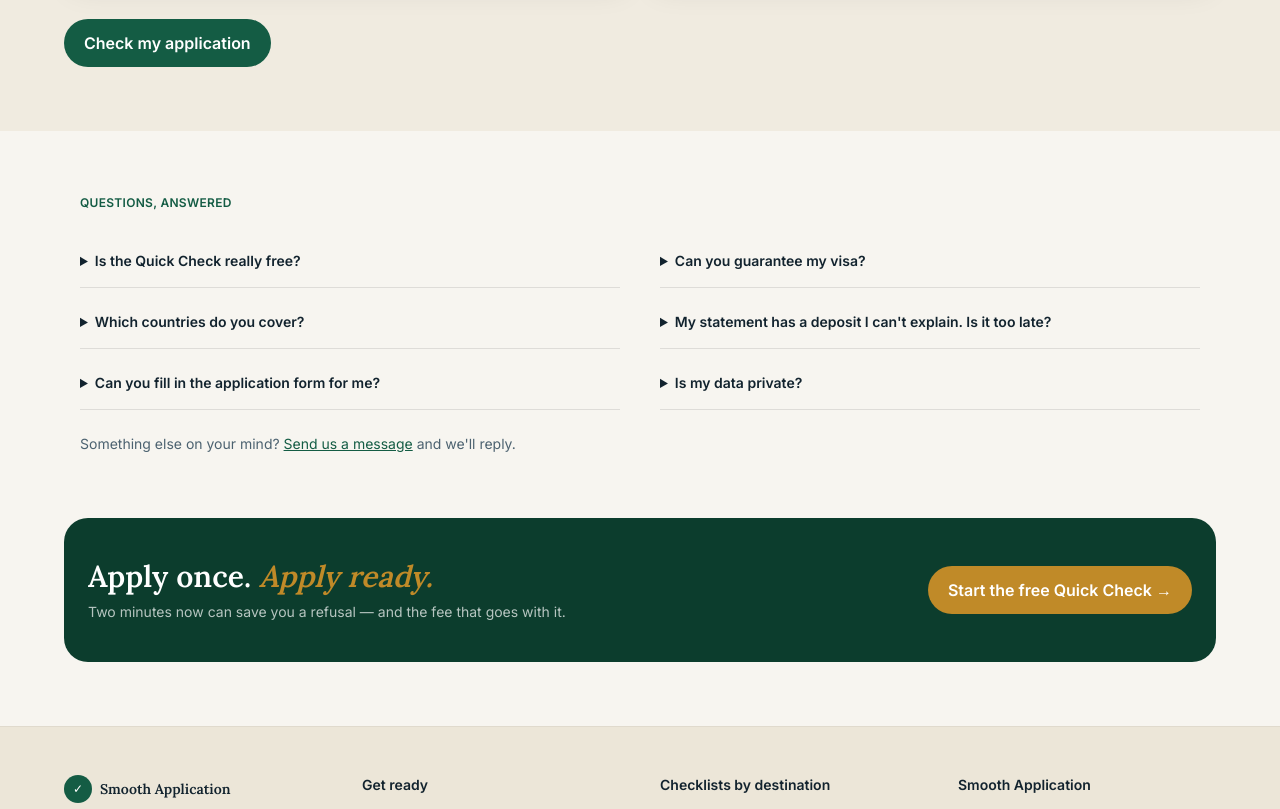
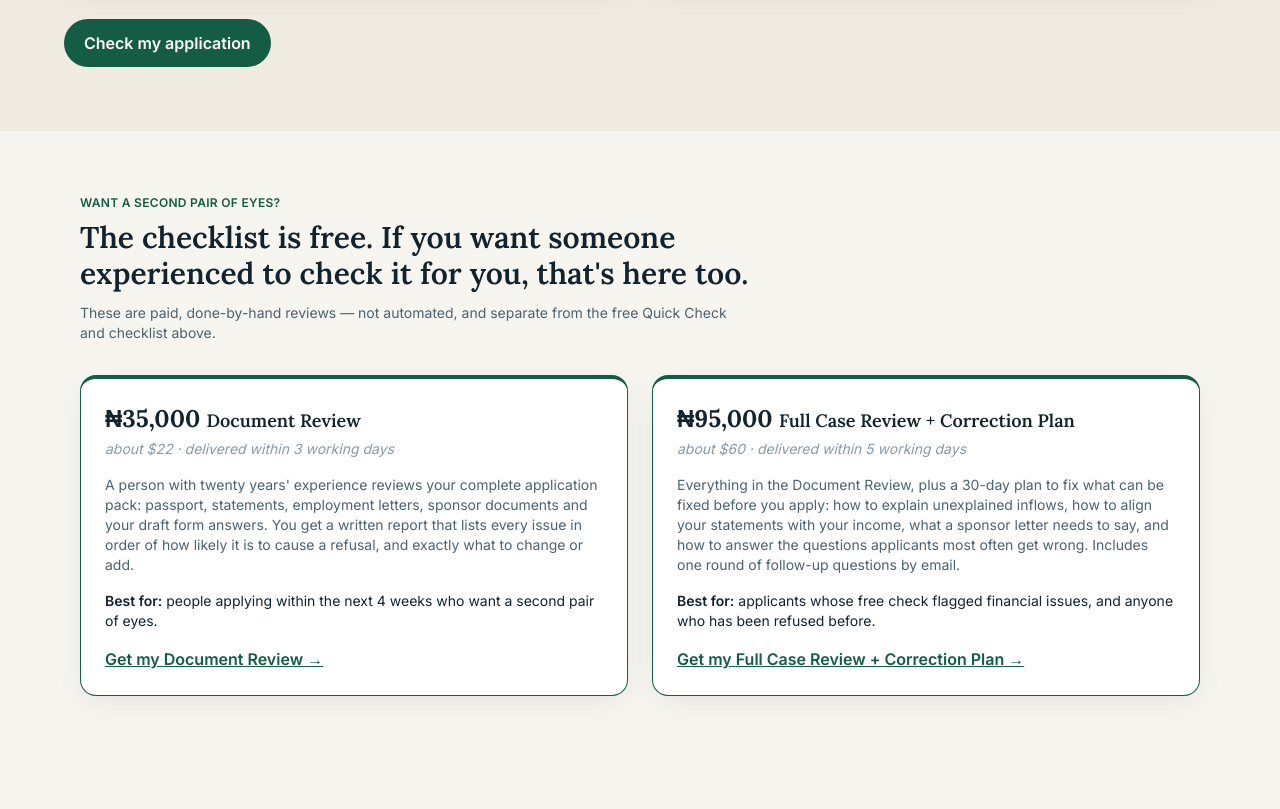
Before and after one commit to SmoothApplication/smooth-application, a Next.js app in the folder web/: page / in a window 1280 px wide. Shown: the part 1980-2789 px from the top of the page. Built offline with nearby package versions, Linux system fonts and the light colour scheme.

Commit message:
Add real Readiness Kits pricing section, fix Document Review price conflict

```diff
--- a/web/app/page.tsx
+++ b/web/app/page.tsx
@@ -8,19 +8,51 @@ import { FOUNDER_WHATSAPP_NUMBER } from '@/lib/statement/supportContact';
 // red flags, FAQ, closing CTA, full footer) and the forest-green/gold/cream palette + serif
 // headlines already extracted into tailwind.config.ts back in task #479-487.
 //
-// Two things the mockup showed that are deliberately NOT here, per the user's own call when asked
-// (AskUserQuestion, this session): a "Readiness Kits" paid-tier pricing section (the mockup only
-// had "[PRICE]" placeholders — no real product or price exists yet) and a testimonials/experience-
-// stats band ("99% approval rate", "20 yrs", placeholder quotes like "[Add a real quote from a past
-// applicant]") — none of that is backed by real, sourced data the way every other figure on this
-// page is (see the sourcing comment below), so it's left out rather than shipped as if it were real.
-// Both can be added later once there's an actual product/price or actual testimonials to show.
+// One thing the mockup showed that is still deliberately NOT here, per the user's own call when
+// asked (AskUserQuestion, task #506): a testimonials/experience-stats band ("99% approval rate",
+// "20 yrs", placeholder quotes like "[Add a real quote from a past applicant]") — none of that is
+// backed by real, sourced data the way every other figure on this page is (see the sourcing
+// comment below), so it's left out rather than shipped as if it were real. Can be added once
+// there are actual testimonials to show.
 //
 // The "why preparation matters" figures are carried over verbatim from the previous homepage
 // (task #395/#396) — same sources, same caveat about the UK's April 2026 fee rise making the
 // £115-per-refusal input stale (still unresolved, still flagged here rather than silently fixed).
 const COVERED_COUNTRIES = COUNTRIES.filter((c) => c.ready);
 const WHATSAPP_HREF = `https://wa.me/${FOUNDER_WHATSAPP_NUMBER}`;
+
+// "Readiness Kits" paid-tier section (direct request, with real pricing/copy supplied by the
+// user — this is what the mockup's "[PRICE]" placeholders were standing in for back in #506, now
+// filled with the real thing instead of guessed numbers). Same CTA pattern already used for the
+// paid Document Review offer in SituationGate.tsx: a WhatsApp link with a pre-filled message,
+// no actual checkout/payment flow — the human on the other end of WhatsApp handles that. The
+// ₦35,000 Document Review price here is also now the single source of truth for that offer; the
+// older $4/₦22,000 "first 100 applicants" test-promo price in SituationGate.tsx was retired to
+// match (see that file's own comment) rather than leaving two different prices for the same
+// service live at once.
+const READINESS_KITS = [
+  {
+    name: 'Document Review',
+    priceNaira: '₦35,000',
+    priceUsd: 'about $22',
+    deliveryDays: '3 working days',
+    description:
+      "A person with twenty years' experience reviews your complete application pack: passport, statements, employment letters, sponsor documents and your draft form answers. You get a written report that lists every issue in order of how likely it is to cause a refusal, and exactly what to change or add.",
+    bestFor: 'people applying within the next 4 weeks who want a second pair of eyes.',
+    whatsappMessage: "Hi, I'd like to get the Document Review (₦35,000). Here's what I'm applying for:",
+  },
+  {
+    name: 'Full Case Review + Correction Plan',
+    priceNaira: '₦95,000',
+    priceUsd: 'about $60',
+    deliveryDays: '5 working days',
+    description:
+      'Everything in the Document Review, plus a 30-day plan to fix what can be fixed before you apply: how to explain unexplained inflows, how to align your statements with your income, what a sponsor letter needs to say, and how to answer the questions applicants most often get wrong. Includes one round of follow-up questions by email.',
+    bestFor: 'applicants whose free check flagged financial issues, and anyone who has been refused before.',
+    whatsappMessage:
+      "Hi, I'd like to get the Full Case Review + Correction Plan (₦95,000). Here's what I'm applying for:",
+  },
+];
 
 function Header() {
   return (
@@ -42,6 +74,9 @@ function Header() {
           <Link href="/opportunities" className="hover:text-[#12232e]">
             Funded opportunities
           </Link>
+          <a href="#readiness-kits" className="hover:text-[#12232e]">
+            Readiness Kits
+          </a>
           <a href="#faq" className="hover:text-[#12232e]">
             FAQ
           </a>
@@ -253,6 +288,42 @@ export default function HomePage() {
         </div>
       </section>
 
+      {/* Readiness Kits — paid human review tiers, see READINESS_KITS above for sourcing notes. */}
+      <section id="readiness-kits" className="mx-auto max-w-6xl px-4 py-16">
+        <p className="text-xs font-semibold uppercase tracking-wide text-accent">Want a second pair of eyes?</p>
+        <h2 className="mt-2 max-w-2xl font-serif text-3xl font-semibold text-[#12232e]">
+          The checklist is free. If you want someone experienced to check it for you, that&apos;s here too.
+        </h2>
+        <p className="mt-3 max-w-2xl text-sm text-[#4c6270]">
+          These are paid, done-by-hand reviews — not automated, and separate from the free Quick Check
+          and checklist above.
+        </p>
+        <div className="mt-8 grid gap-6 sm:grid-cols-2">
+          {READINESS_KITS.map((kit) => (
+            <div key={kit.name} className="card-surface border-t-4 border-accent p-6">
+              <p className="font-serif text-2xl font-bold text-[#12232e]">
+                {kit.priceNaira} <span className="text-lg font-semibold">{kit.name}</span>
+              </p>
+              <p className="mt-1 text-sm italic text-[#8a99a3]">
+                {kit.priceUsd} · delivered within {kit.deliveryDays}
+              </p>
+              <p className="mt-4 text-sm text-[#4c6270]">{kit.description}</p>
+              <p className="mt-4 text-sm text-[#12232e]">
+                <span className="font-semibold">Best for:</span> {kit.bestFor}
+              </p>
+              <a
+                href={`https://wa.me/${FOUNDER_WHATSAPP_NUMBER}?text=${encodeURIComponent(kit.whatsappMessage)}`}
+                target="_blank"
+                rel="noopener noreferrer"
+                className="mt-4 inline-block font-semibold text-accent underline"
+              >
+                Get my {kit.name} →
+              </a>
+            </div>
+          ))}
+        </div>
+      </section>
+
       {/* FAQ */}
       <section id="faq" className="mx-auto max-w-6xl px-4 py-16">
         <p className="text-xs font-semibold uppercase tracking-wide text-accent">Questions, answered</p>
--- a/web/components/checklist/SituationGate.tsx
+++ b/web/components/checklist/SituationGate.tsx
@@ -334,7 +334,7 @@ export default function SituationGate({
   }
 
   function paidMessage() {
-    return `Hi, I've already paid the fee and filled my ${destName()} form. I'm interested in the paid Document Review (70% off for the first 100 applicants - $4 instead of $14) before my appointment.`;
+    return `Hi, I've already paid the fee and filled my ${destName()} form. I'm interested in the paid Document Review (₦35,000) before my appointment.`;
   }
 
   // Task #416 follow-up: prefilled with the actual numbers when the self-check below turns up a
@@ -861,9 +861,9 @@ export default function SituationGate({
           </div>
 
           <p className="mb-3 text-sm text-[#4c6270]">
-            We&apos;re testing a paid Document Review - a real person checks your form, passport and statements for completeness
-            and quality before your appointment, from $4 (about ₦6,600) for our first 100 applicants. Message us and attach what
-            you&apos;d like reviewed.
+            A paid Document Review is also available - a person with twenty years&apos; experience checks your form, passport
+            and statements for completeness and quality before your appointment, for ₦35,000 (about $22), delivered within 3
+            working days. Message us and attach what you&apos;d like reviewed.
           </p>
           <div className="flex flex-wrap gap-2">
             <a
```
Also changed, not shown: 1 other file (tests, documents, lock files or other folders).
